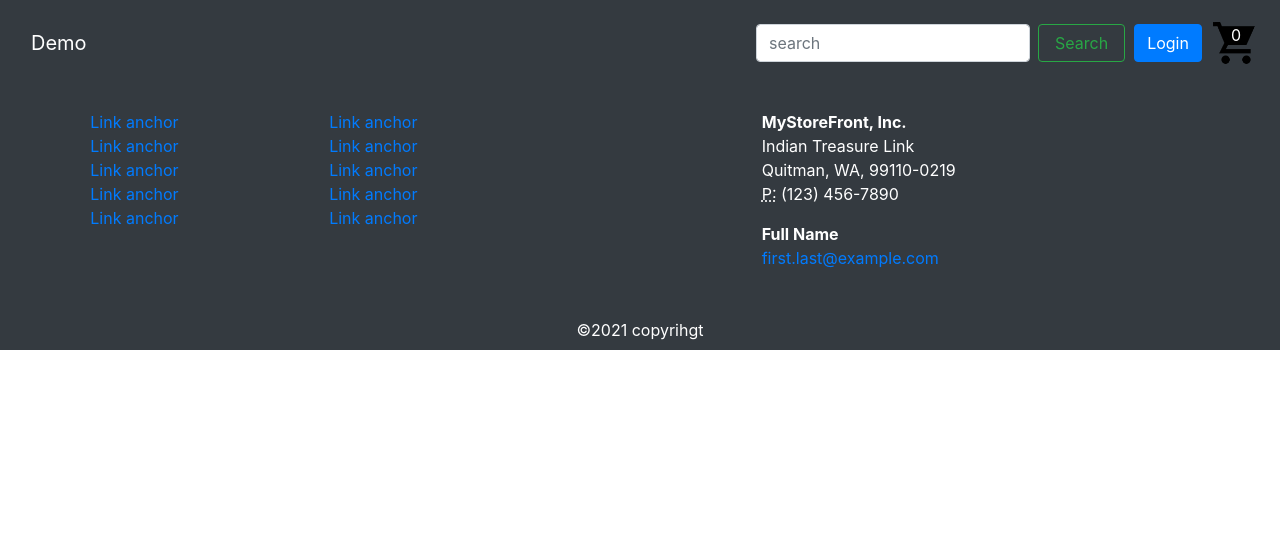
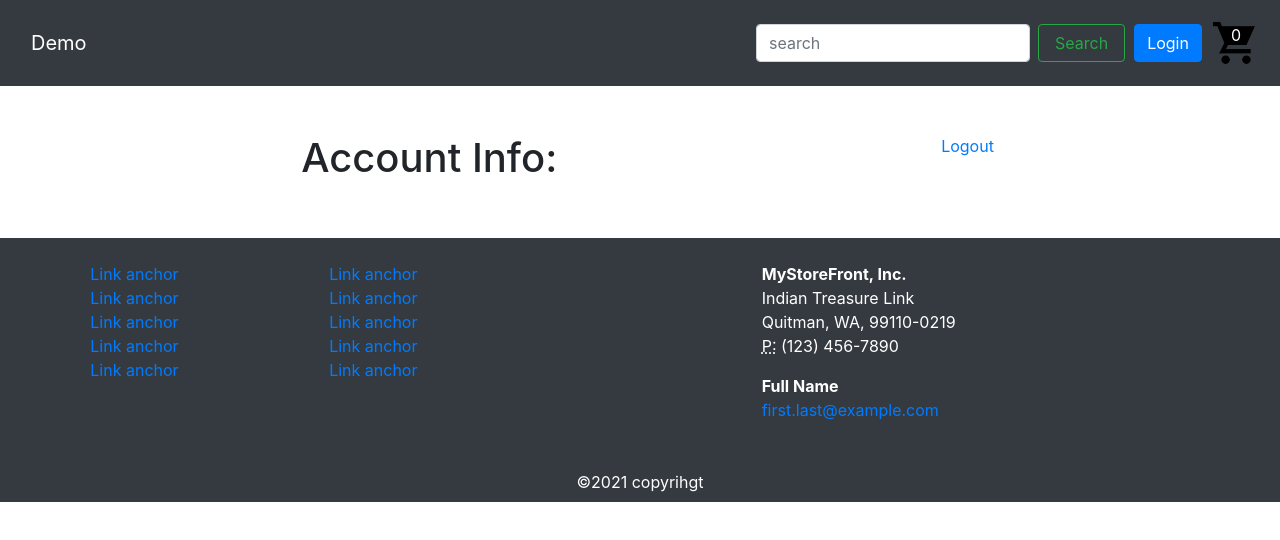
Before and after one commit to missile11011/E-commerce_Demo, a React (Create React App) app in the folder client/: page /account in a window 1280 px wide. Shown: the top 540 px of the page. Built offline with nearby package versions, Linux system fonts and the light colour scheme; no server answers.

Commit message:
User info page

```diff
--- a/client/src/App.js
+++ b/client/src/App.js
@@ -6,6 +6,7 @@ import Home from "./pages/Home.js"
 import Login from "./pages/Login.js"
 import Signup from "./pages/Signup.js"
 import Footer from "./components/Footer"
+import Account from "./pages/Account.js"
 import { BrowserRouter as Router, Route, Switch } from 'react-router-dom';
 import {
   ApolloClient,
@@ -43,6 +44,7 @@ function App() {
           <Route exact path='/' component={Home} />
           <Route exact path="/login" component={Login}/>
           <Route exact path='/signup' component={Signup}/>
+          <Route exact path='/account' component={Account}/>
         </Switch>
         <Footer/>
       </Router>
--- a/client/src/components/Nav/index.js
+++ b/client/src/components/Nav/index.js
@@ -24,15 +24,18 @@ const NavigationBar = () => {
 			if (data){
 				user = data.user
 				return (
-					<Dropdown class="p-3">
-						<Dropdown.Toggle class="btn btn-secondary dropdown-toggle " type="button" id="dropdownMenuButton1" data-bs-toggle="dropdown" aria-expanded="false">
-							{user.firstName}
+					<Dropdown className="m-3">
+						<Dropdown.Toggle variant="primary" type="button" id="dropdownMenuButton1" data-bs-toggle="dropdown" aria-expanded="false">
+							Hello, {user.firstName}
 						</Dropdown.Toggle>
 						<Dropdown.Menu class="dropdown-menu" aria-labelledby="dropdownMenuButton1">
-							<Dropdown.Item class="dropdown-item" href="#">Action</Dropdown.Item>
-							<Dropdown.Item class="dropdown-item" href="#">Another action</Dropdown.Item>
+							<Link to="/account">
+								<a class="dropdown-item">Account</a>
+							</Link>
+
+							<Dropdown.Item class="dropdown-item" href="#">Order History</Dropdown.Item>
 							<Dropdown.Divider/>
-							<Dropdown.Item class="dropdown-item" href="#">Logout</Dropdown.Item>
+							<Dropdown.Item class="dropdown-item" onClick={()=> Auth.logout()}>Logout</Dropdown.Item>
 						</Dropdown.Menu>
 					</Dropdown>
 				)
--- /dev/null
+++ b/client/src/pages/Account.js
@@ -0,0 +1,40 @@
+import React, {useState} from 'react';
+import { useQuery } from '@apollo/client';
+import { QUERY_USER } from "../utils/queries";
+import {Col, Row} from "react-bootstrap";
+import{ Link }from "react-router-dom";
+
+const Account =() => {
+    const {loading, error, data} = useQuery(QUERY_USER)
+    let user;
+
+    const userdata = () => {
+        if (data){
+            user = data.user
+            return (
+                <div class="">
+                    <h4>
+                        Name: {user.firstName} {user.lastName}
+                    </h4>
+                    <h4>
+                        Email: {user.email}
+                    </h4>
+
+                </div>
+            )
+    }
+    }
+    return (
+            <Row className="justify-content-md-center py-5">
+                <Col md={6}>
+                    <h1>Account Info:</h1>
+                    {userdata()}
+                </Col>
+                <a class="text-decoration-underline fs-1">
+                    Logout
+                </a>
+            </Row>
+        )
+};
+
+export default Account;
--- a/client/src/utils/queries.js
+++ b/client/src/utils/queries.js
@@ -5,6 +5,7 @@ export const QUERY_USER = gql`
 		user {
 			firstName
 			lastName
+			email
 			orders {
 				_id
 				purchaseDate
```
Also changed, not shown: client/src/pages/Order.js (added, +8 -0 lines).
